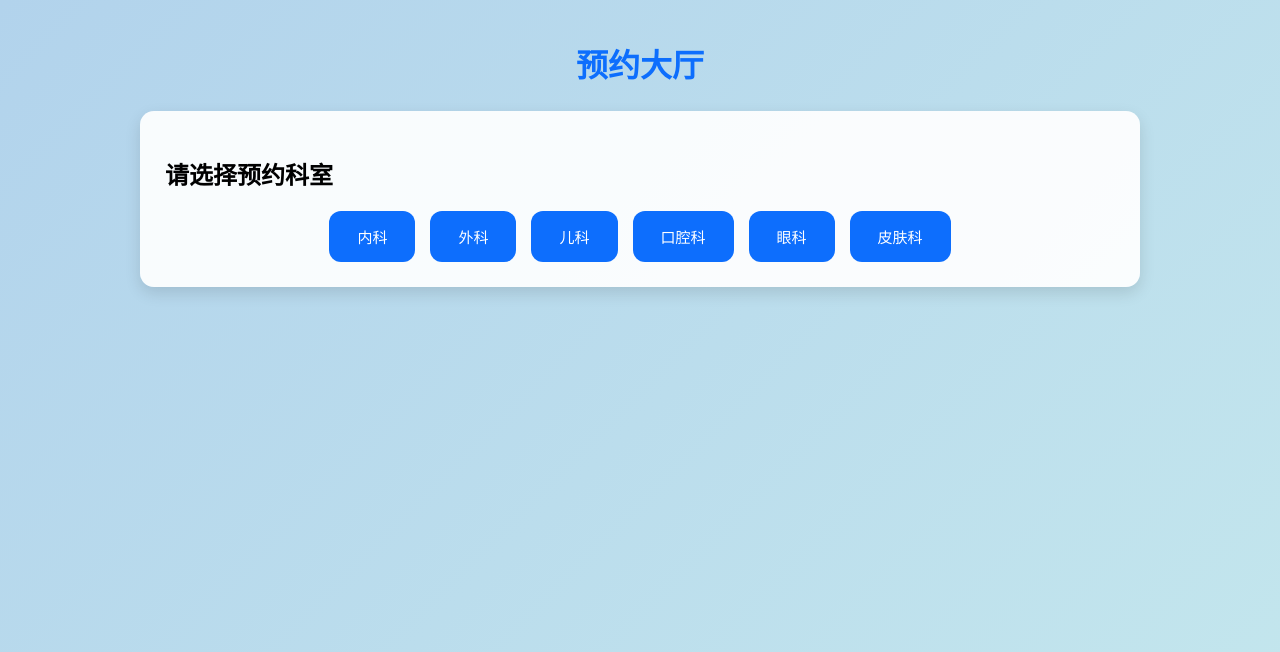
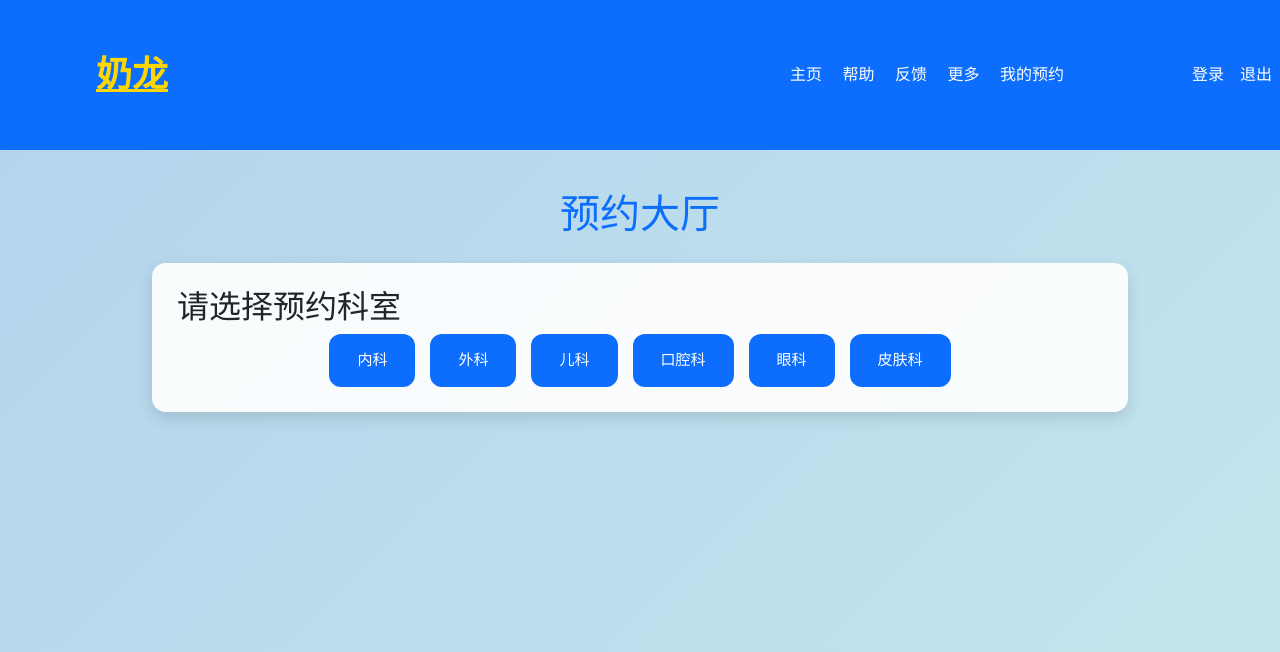
Before and after one commit to cc2259664147-crypto/Online-Booking-System, a Flask app: page /booking-page in a window 1280 px wide. Shown: the top 652 px of the page. Run offline with Flask 3, Linux system fonts and the light colour scheme.

Commit message:
Update booking.html

```diff
--- a/app/templates/booking.html
+++ b/app/templates/booking.html
@@ -3,6 +3,7 @@
 <head>
 <meta charset="UTF-8">
 <meta name="viewport" content="width=device-width, initial-scale=1.0">
+    <link href="https://cdn.jsdelivr.net/npm/bootstrap@5.3.3/dist/css/bootstrap.min.css" rel="stylesheet">
 <title>预约大厅</title>
 
 <style>
@@ -109,6 +110,21 @@ textarea {
 </head>
 
 <body>
+<nav class="navbar navbar-expand-lg navbar-dark bg-primary">
+  <div class="container">
+    <a style="color:gold;font-size:36px;font-weight:bold;text-decoration:underline;" href="https://www.bilibili.com/video/BV1xsRSBQENA/?spm_id_from=333.337.search-card.all.click&vd_source=96780bb473dbf29756b020543bc2ff91" target="_blank">奶龙</a>
+    <div>
+      <a class="nav-link d-inline text-white mx-2" href="/home">主页</a>
+      <a class="nav-link d-inline text-white mx-2" href="/about">帮助</a>
+      <a class="nav-link d-inline text-white mx-2" href="/contact">反馈</a>
+      <a class="nav-link d-inline text-white mx-2" href="/more">更多</a>
+      <a class="nav-link d-inline text-white mx-2" href="/my-booking">我的预约</a>
+    </div>
+  </div>
+  <span id="userInfo" class="text-white mx-2"></span>
+<a id="loginLink" class="nav-link d-inline text-white mx-2" href="/login">登录</a>
+<a id="logoutLink" class="nav-link d-inline text-white mx-2" href="#" onclick="logout()" style="display:none;">退出</a>
+</nav>
 
 <div class="container">
 
```
